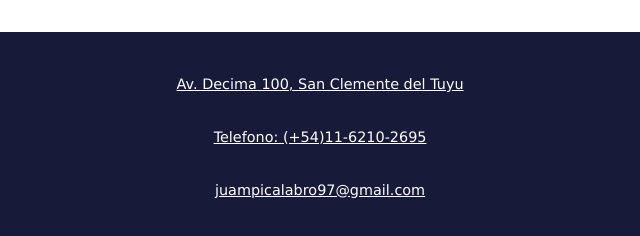
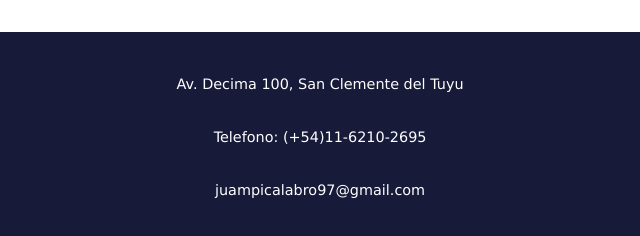
Before and after one commit to juampi97/calabro_acuaponia, a website: page about_us.html in a window 1280 px wide. Shown: the part 2268-2504 px from the top of the page, 393-1033 px from the left. Drawn offline with nearby package versions, Linux system fonts and the light colour scheme.

Commit message:
Mods botones

```diff
--- a/scss/style.scss
+++ b/scss/style.scss
@@ -69,7 +69,11 @@ $font-family-sans-serif: Work Sans, Verdana, sans-serif;
 @import "./pages/soluciones";
 @import "./pages/contacto";
 
-/* Inicio personalizacion movile */
+/* Generales */
+a{
+  text-decoration: none;
+}
+/* Movile */
 .fixedFlecha {
   position: fixed;
   bottom: 20px;
@@ -106,14 +110,14 @@ $font-family-sans-serif: Work Sans, Verdana, sans-serif;
   margin-top: 0px;
   background-color: #ff6600;
 }
-
+/* Tablet */
 @media (min-width: 768px) {
   .linea_izq {
     width: 200px;
     margin-left: 5%;
   }
 }
-
+/* Desktop */
 @media (min-width: 992px) {
   .fixedFlecha {
     bottom: 40px;
@@ -133,7 +137,6 @@ $font-family-sans-serif: Work Sans, Verdana, sans-serif;
     margin-top: 0;
   }
 }
-
 /* Inicio animaciones */
 @keyframes boton_pulse {
   0% {
```
Also changed, not shown: css/estilos.css.
